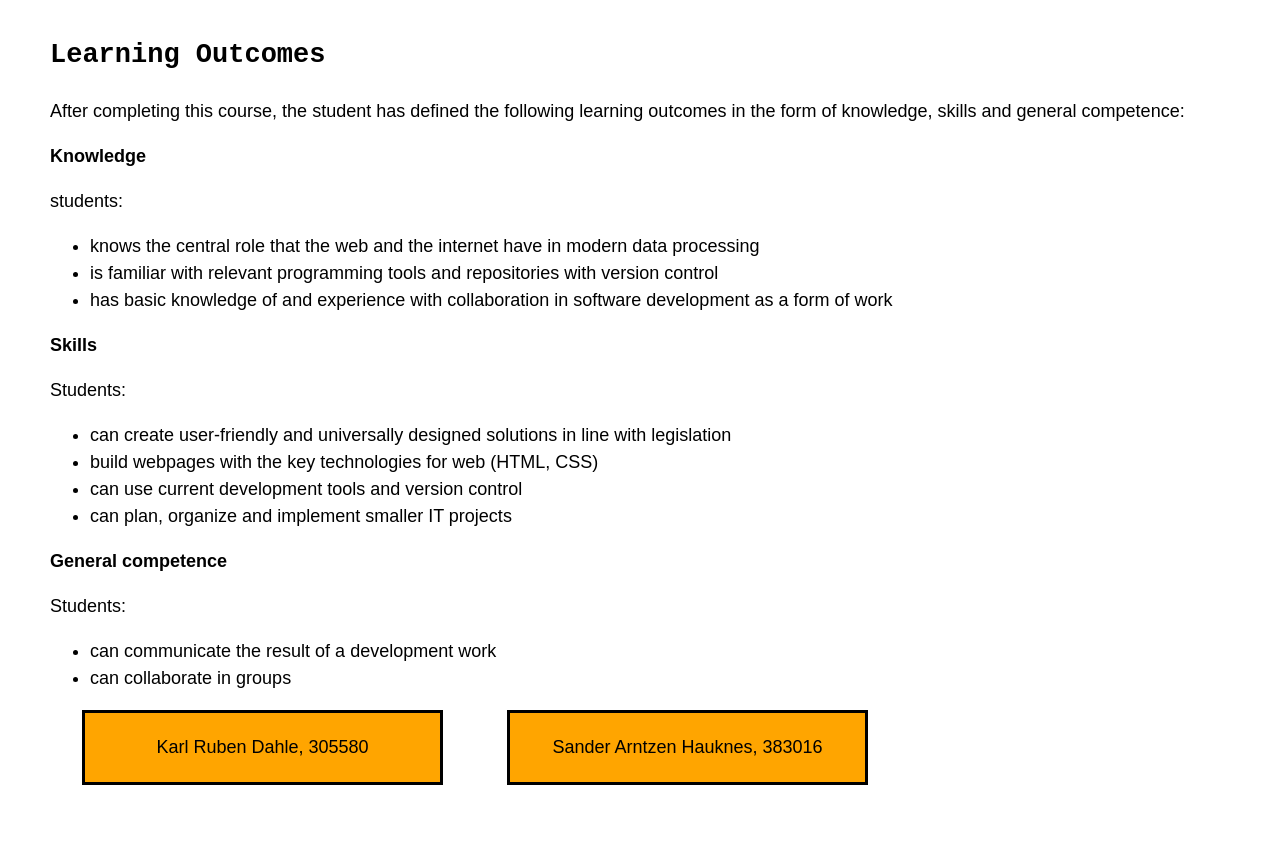
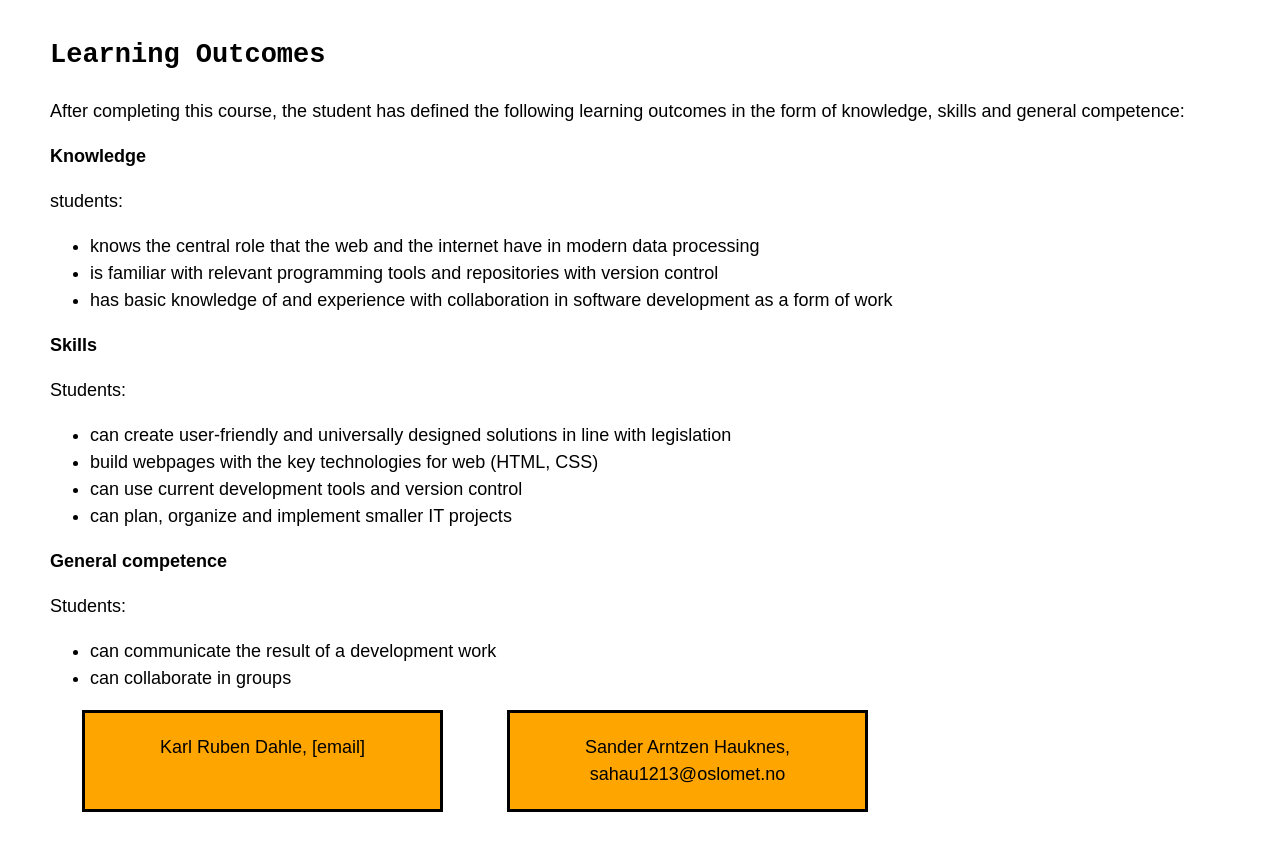
Before and after one commit to OsloMet-web/oblig-2-gruppe-74, a plain HTML site: page secondpage/secondpage.html in a window 1280 px wide. Shown: the part 201-1052 px from the top of the page. Drawn offline with Linux system fonts and the light colour scheme.

Commit message:
added sander email

```diff
--- a/secondpage/secondpage.html
+++ b/secondpage/secondpage.html
@@ -55,10 +55,10 @@
 			</div>
 			<footer>
                 <div class="footer2left">
-                        <p>Karl Ruben Dahle, 305580</p>
+                        <p>Karl Ruben Dahle, [email]</p>
                 </div>
                 <div class="footer2right">
-                        <p>Sander Arntzen Hauknes, 383016</p>
+                        <p>Sander Arntzen Hauknes, sahau1213@oslomet.no</p>
                 </div>
         </footer>
 
```
